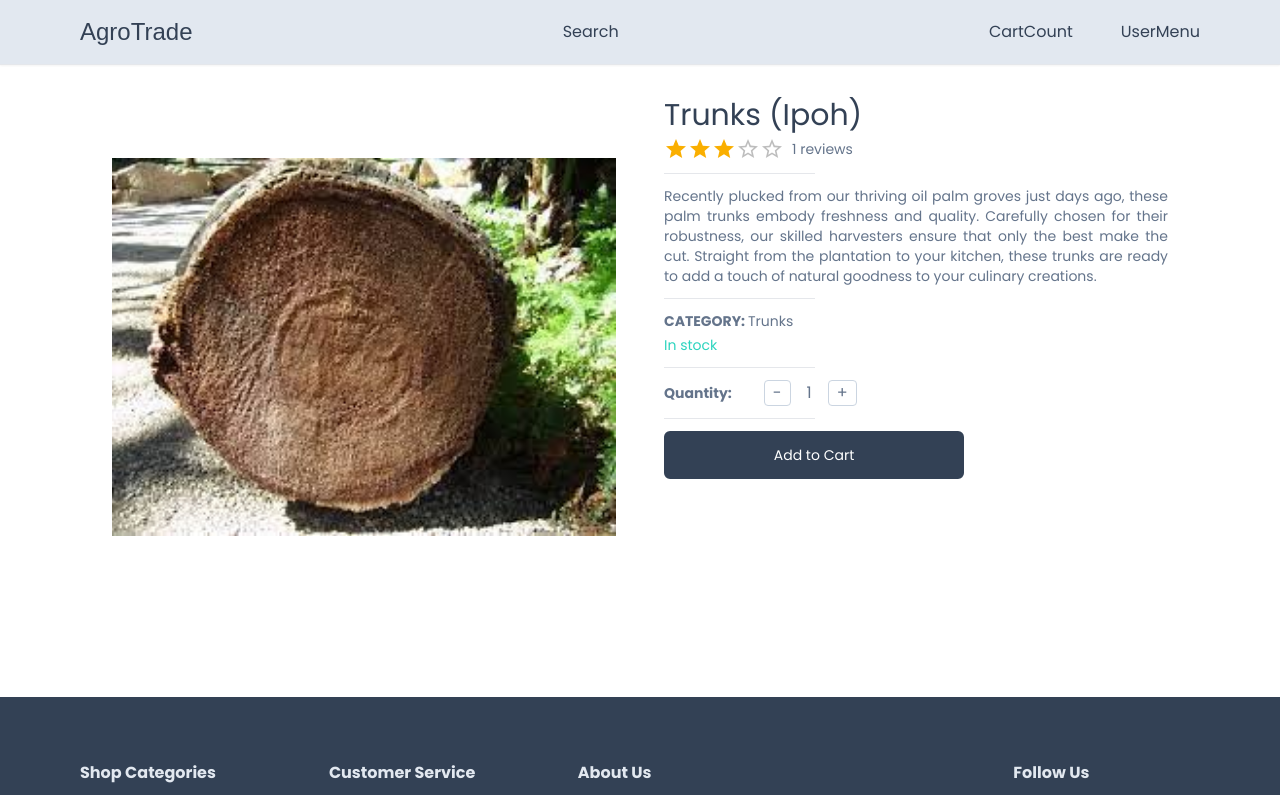
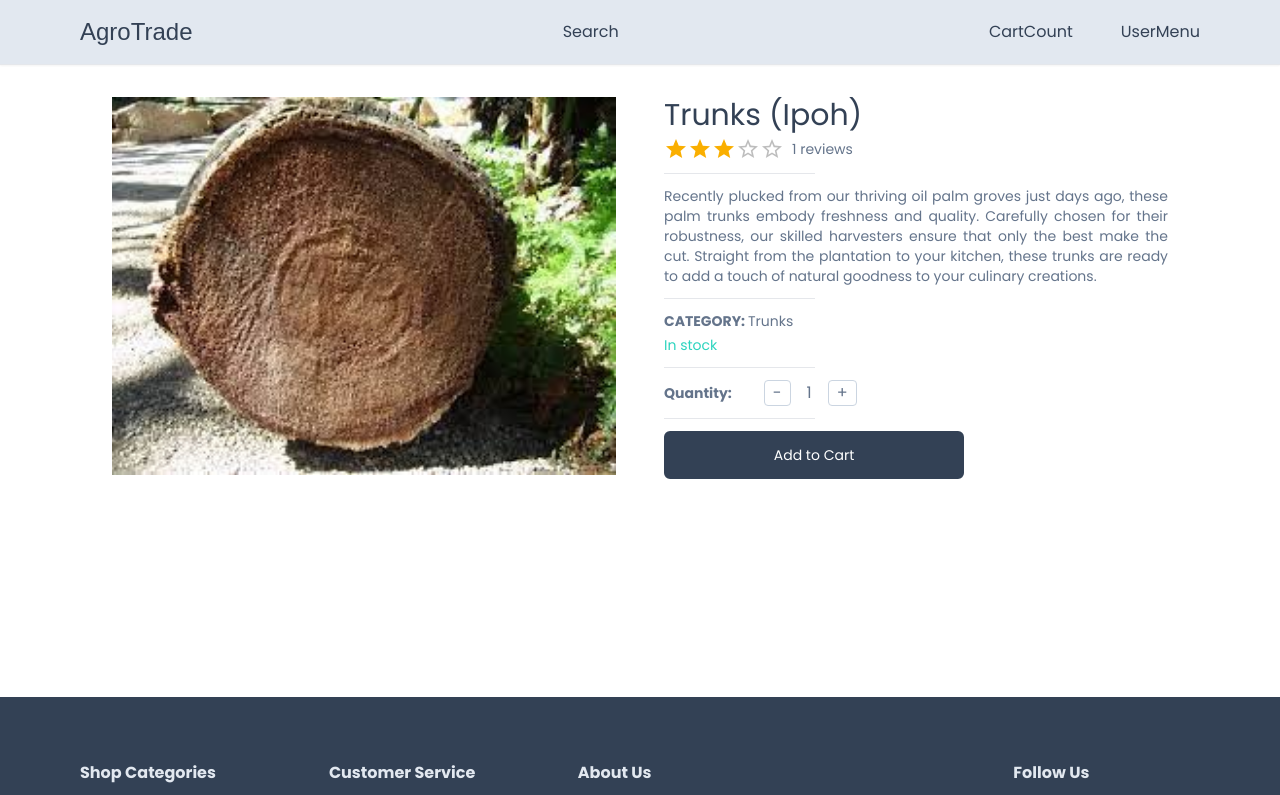
Before and after one commit to Angeline0210/TTP-AgroTrade, a Next.js app: page /product/1 in a window 1280 px wide. Shown: the top 795 px of the page. Built offline with nearby package versions, Linux system fonts and the light colour scheme; a web font is replaced by a local one.

Commit message:
amended the position of image

```diff
--- a/app/components/products/ProductImage.tsx
+++ b/app/components/products/ProductImage.tsx
@@ -49,10 +49,10 @@ const ProductImage:React.FC<ProductImageProps> = ({
             className="w-full
             h-full
             object-contain
-            max-h-[500px]
-            min-h-[300px]
-            sm:min-h-[400px]
-            "  />
+            max-h-[400px]
+            min-h-[400px]
+            sm:min-h-[300px]"
+            style={{objectPosition:'top'}}  />
         </div>
     // </div>
     );
```
